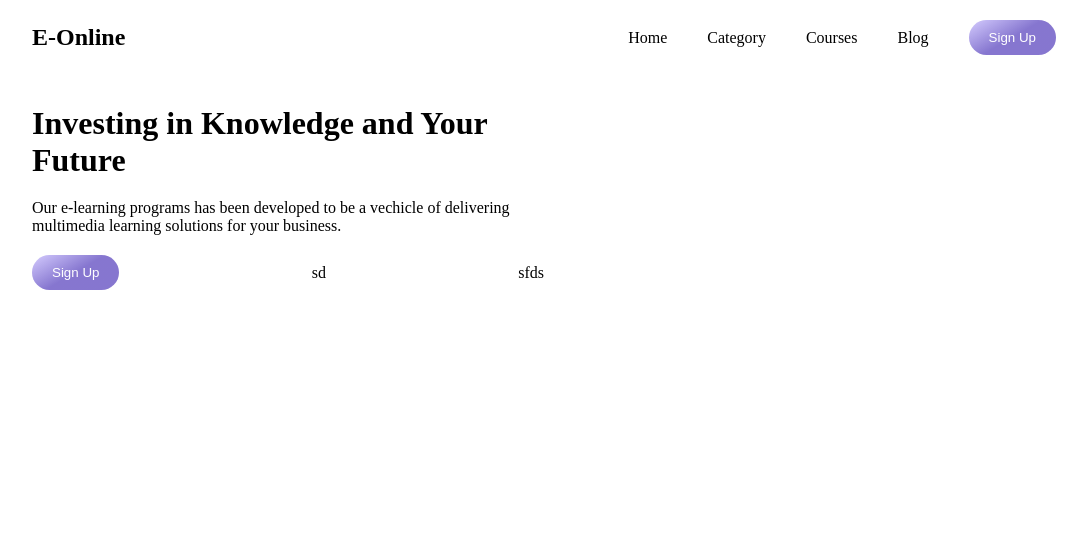
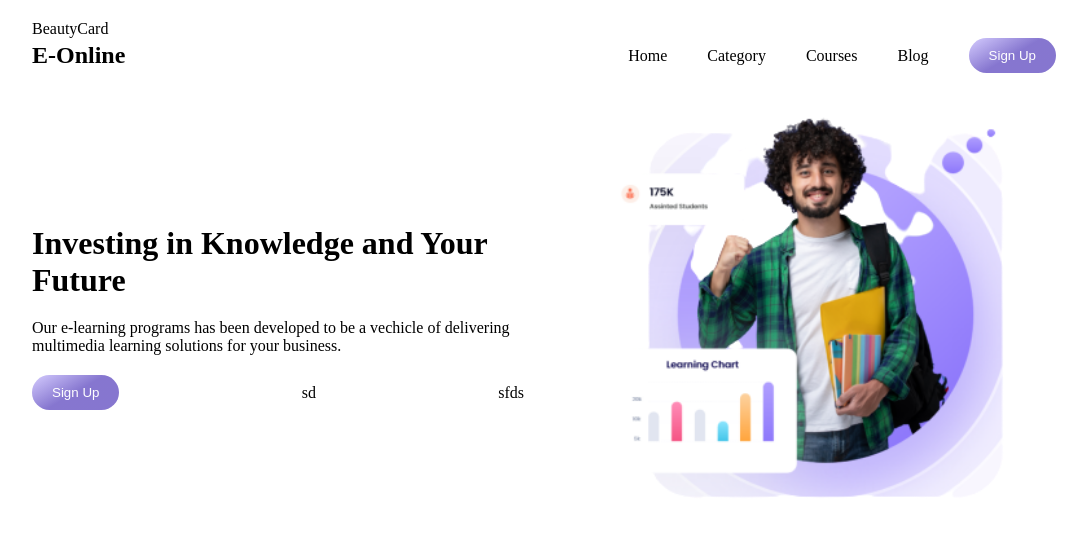
Before and after one commit to AryanKuAg/Javascript-algorithm-and-ds-freecodecamp-certification, a React (Create React App) app in the folder sample-ui-dribble/sample-ui-dribble/: page / in a window 1280 px wide. Shown: the top 536 px of the page, without its empty margins (96-1183 px from the left). Built offline with nearby package versions, Linux system fonts and the light colour scheme.

Commit message:
Image working

```diff
--- /dev/null
+++ b/sample-ui-dribble/sample-ui-dribble/src/components/BeautyCard.js
@@ -0,0 +1,10 @@
+import React from 'react'
+import "./BeautyButton.css"
+
+function BeautyCard() {
+  return (
+    <div className='beautyCard__div'>BeautyCard</div>
+  )
+}
+
+export default BeautyCard
--- a/sample-ui-dribble/sample-ui-dribble/src/pages/HomePage.css
+++ b/sample-ui-dribble/sample-ui-dribble/src/pages/HomePage.css
@@ -14,7 +14,9 @@
 .homePage__main{
     display: grid;
     grid-template-columns: repeat(2, 1fr);
-    margin: 50px 0;
+    margin: 20px 0;
+    align-items: center;
+    column-gap: 40px;
 
 }
 
@@ -30,3 +32,8 @@
     flex-direction: column;
     gap: 20px;
 }
+
+#homePage__main__image{
+    width: 100%;
+
+}
--- a/sample-ui-dribble/sample-ui-dribble/src/pages/HomePage.js
+++ b/sample-ui-dribble/sample-ui-dribble/src/pages/HomePage.js
@@ -1,10 +1,13 @@
 import React from "react";
 import BeautyButton from "../components/BeautyButton";
 import "./HomePage.css"
+import mainImage from '../assets/main_screen_picture.png'
+import BeautyCard from "../components/BeautyCard";
 
 function HomePage() {
   return (
     <div>
+        <BeautyCard/>
       <header>
         <nav className="homePage__header__nav">
             <h1>E-Online</h1>
@@ -26,7 +29,9 @@ function HomePage() {
             <p>Our e-learning programs has been developed to be a vechicle of delivering multimedia learning solutions for your business.</p>
             <div className="homePage__main__box__items"><BeautyButton title='Sign Up' bgColor={'#A390FD'}/> <p>sd</p> <p>sfds</p></div>
         </div>
-        <div></div>
+        <div>
+            <img id='homePage__main__image' src={mainImage} alt="Our Main Image" />
+        </div>
 
       </main>
       <section></section>
```
Also changed, not shown: sample-ui-dribble/sample-ui-dribble/src/components/BeautyCard.css (added).
